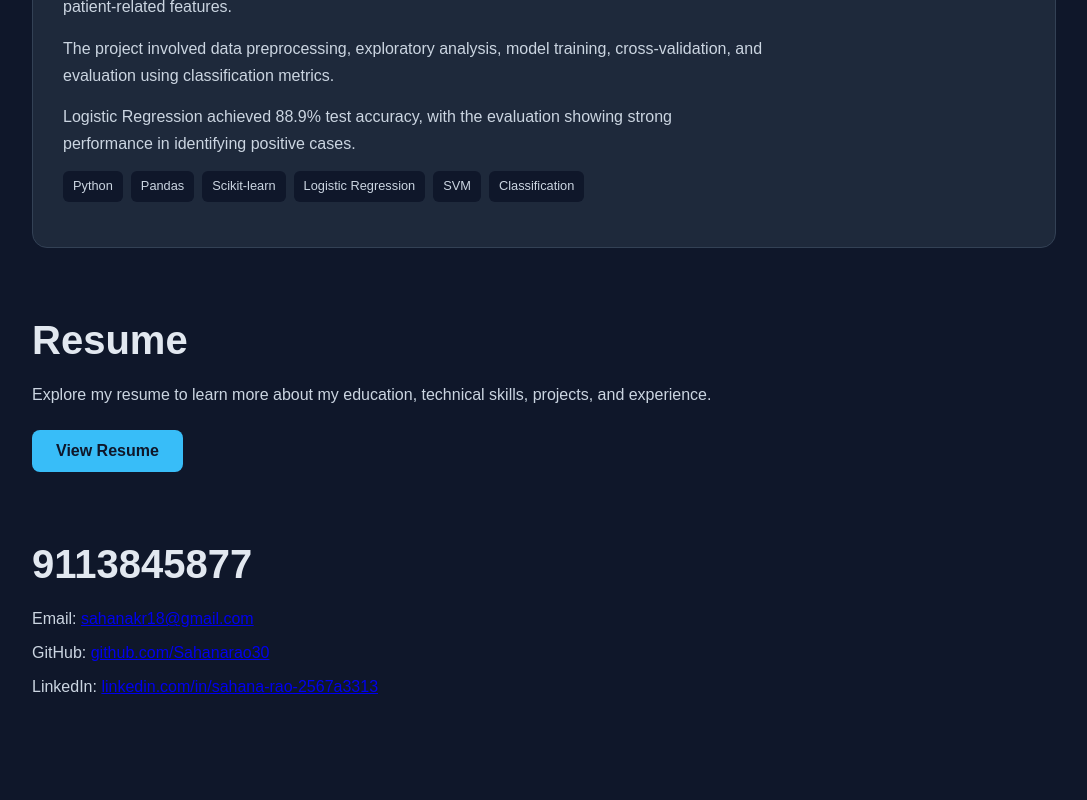
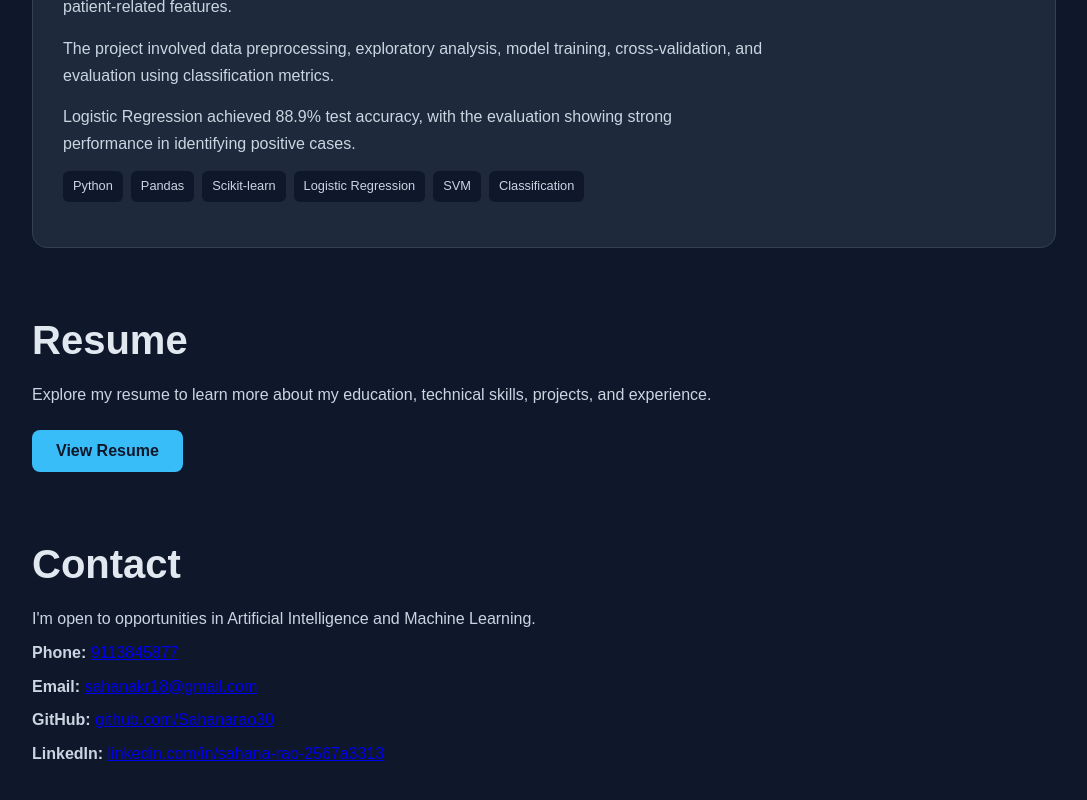
Before and after one commit to Sahanarao30/sahana-portfolio, a React (Vite) app: page / in a window 1280 px wide. Shown: the part 4513-5313 px from the top of the page, without its empty margins (96-1183 px from the left). Before the commit the page ends 5250 px from the top, so only its background shows below. Built offline with nearby package versions, Linux system fonts and the light colour scheme.

Commit message:
Fix resume and contact sections

```diff
--- a/src/App.jsx
+++ b/src/App.jsx
@@ -418,14 +418,19 @@ function App() {
 
   </div>
 </section>
-           {/* Resume Section */} <section id="resume">
+
+{/* Resume Section */}
+<section id="resume">
   <h2>Resume</h2>
   <p>
-              Explore my resume to learn more about my education, technical skills,
-              projects, and experience.
+    Explore my resume to learn more about my education,
+    technical skills, projects, and experience.
   </p>
-            <a href="/Sahana-Rao-Resume.pdf"
-               target="_blank" rel="noopener noreferrer"
+
+  <a
+    href="/Sahana-Rao-Resume.pdf"
+    target="_blank"
+    rel="noopener noreferrer"
   >
     <button>View Resume</button>
   </a>
@@ -433,16 +438,27 @@ function App() {
 
 {/* Contact Section */}
 <section id="contact">
-        <h2>9113845877</h2>
+  <h2>Contact</h2>
+  <p>
+    I'm open to opportunities in Artificial Intelligence
+    and Machine Learning.
+  </p>
 
   <p>
-  Email: <a href="mailto:sahanakr18@gmail.com">
+    <strong>Phone:</strong>{" "}
+    <a href="tel:9113845877">9113845877</a>
+  </p>
+
+  <p>
+    <strong>Email:</strong>{" "}
+    <a href="mailto:sahanakr18@gmail.com">
       sahanakr18@gmail.com
     </a>
   </p>
 
   <p>
-  GitHub: <a
+    <strong>GitHub:</strong>{" "}
+    <a
       href="https://github.com/Sahanarao30"
       target="_blank"
       rel="noopener noreferrer"
@@ -452,7 +468,8 @@ function App() {
   </p>
 
   <p>
-  LinkedIn: <a
+    <strong>LinkedIn:</strong>{" "}
+    <a
       href="https://linkedin.com/in/sahana-rao-2567a3313"
       target="_blank"
       rel="noopener noreferrer"
```
Lines whose indentation alone changed are shown as unchanged.
